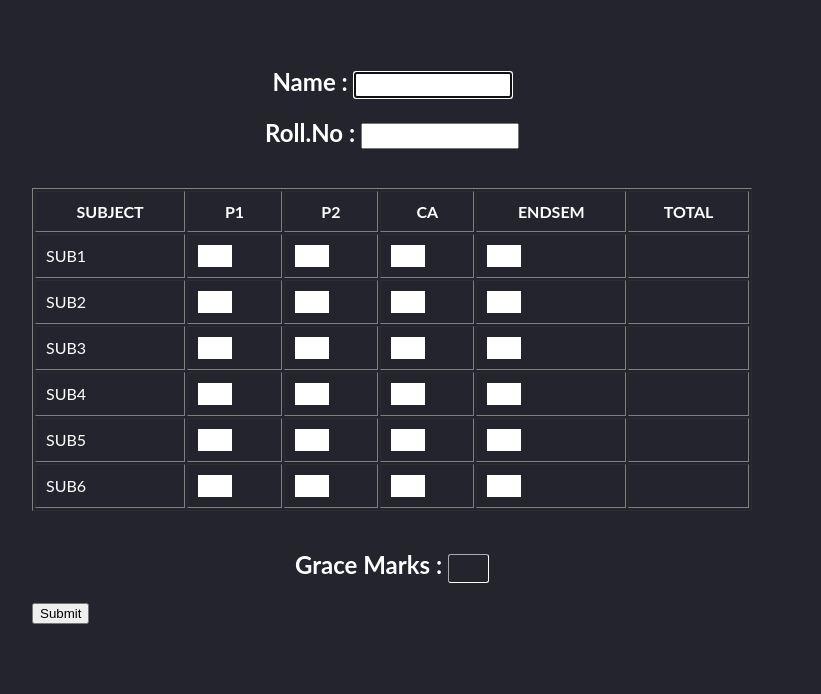
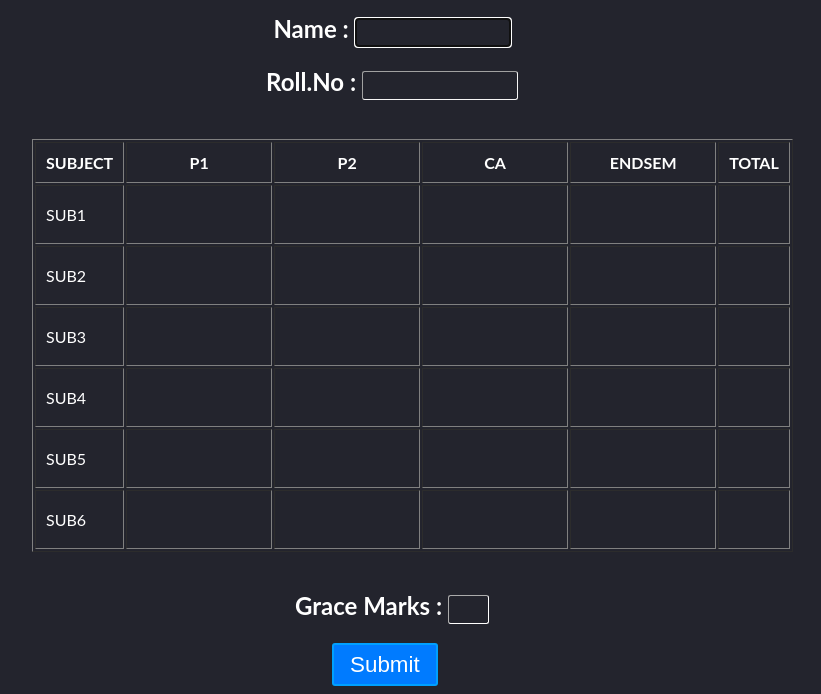
Before and after one commit to Yaswanthroy/marksentrywebpage, a plain HTML site: page index.html in a window 1280 px wide. Shown: the part 106-800 px from the top of the page, without its empty margins (248-1069 px from the left). Drawn offline with Linux system fonts and the light colour scheme.

Commit message:
Update style.css

```diff
--- a/css/style.css
+++ b/css/style.css
@@ -1,5 +1,5 @@
 body{
-    padding: 25px;
+    padding: 0px;
     background-color: rgba(35,36,45,255);
     color:white;
   }
@@ -9,7 +9,7 @@ body{
     margin: 0 auto;
     padding-left: 32px;
     padding-right: 32px;
-    padding-top: 40px;
+    padding-top: 20px;
     border-radius: 12px;
     font-family: Lato;
 }
@@ -17,20 +17,42 @@ body{
   text-align: center;
 }
 .ok{
+  color: white;
+    background-color: rgba(35,36,45,255);
     border: none;
     border-width: 0px;
     box-shadow: none;
-    line-height: 20px;
-    width: 30px;
+    line-height: 35px;
+    width: 120px;
     font-size: large;
     font-weight: 100;
 }
 .ok1{
+  border-width: 0.5px;
+  border-radius: 2.7px;
+  color: white;
+  border-color: whitesmoke;
+  background-color: rgba(35,36,45,255);
   width: 150px;
   font-size: large;
   font-weight: 100;
-  line-height: 20px;
+  line-height: 25px;
 }
 td, th {
-    padding: 10px;
-  }
+  padding: 10px;
+}
+.button {
+  font-size: 25px;
+  margin-left: 300px;
+  background-color: rgb(0, 123, 255);
+  font-size: 1.4rem;
+  padding: 0.4rem 1rem;
+  font-weight: 400;
+  color: white;
+  outline: none;
+  border: 2px solid rgba(0, 174, 255, 0.739);
+  border-radius: 3px;
+}
+.button:hover {
+  background-color: rgb(0, 89, 255);
+}
```
